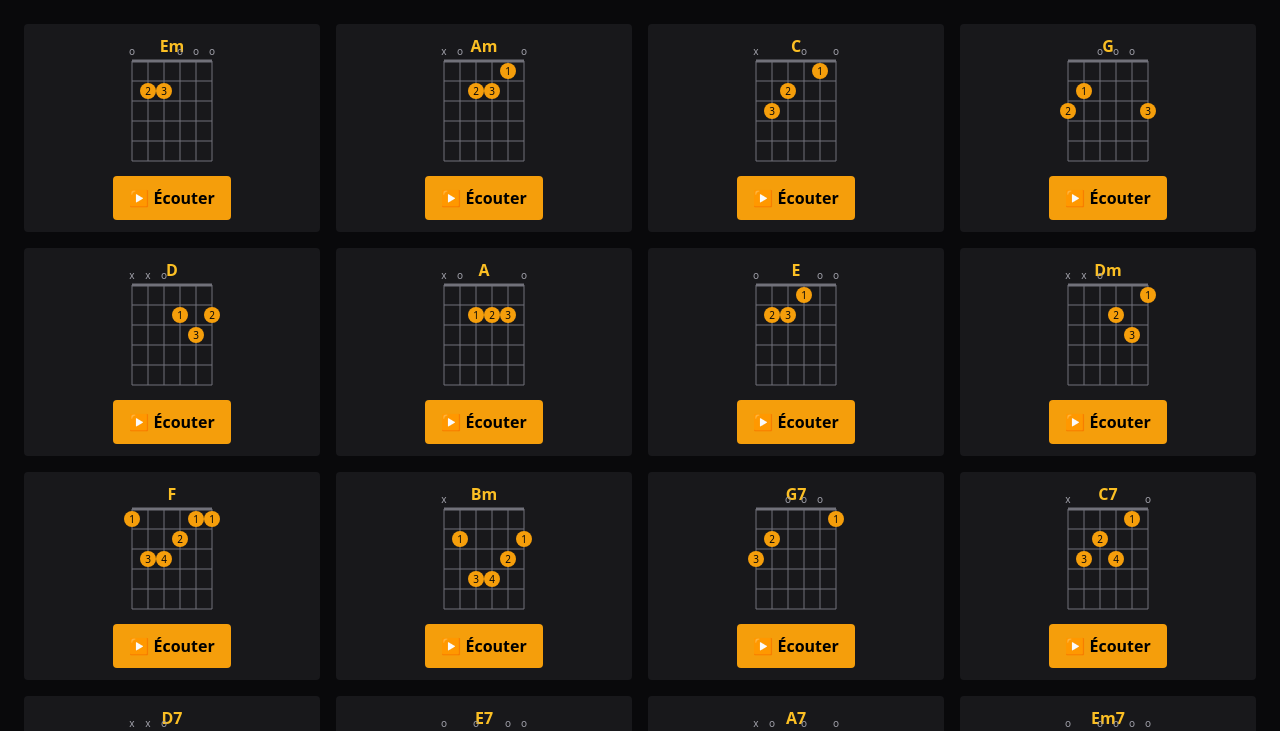
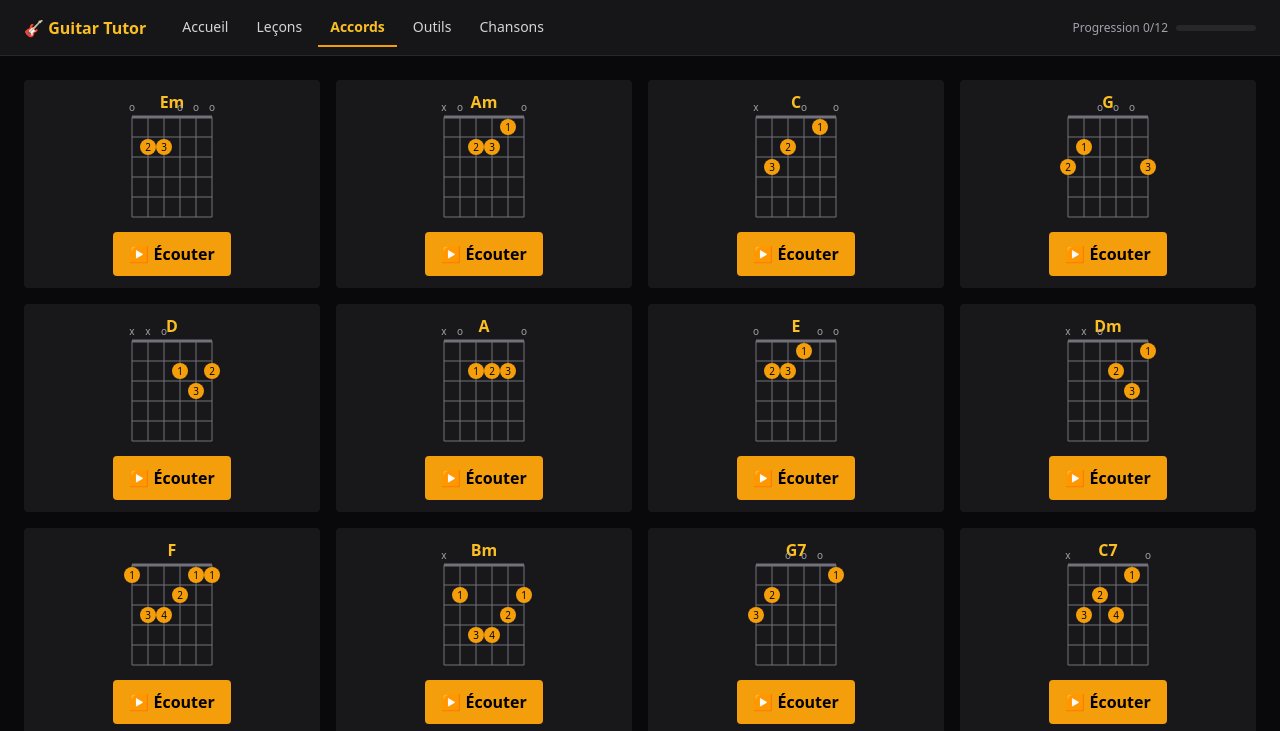
Before and after one commit to julien-dev-29/guitar-tutor, a React (Vite) app: page /accords in a window 1280 px wide. Shown: the top 731 px of the page. Built offline with nearby package versions, Linux system fonts and the light colour scheme.

Commit message:
feat: header desktop + liens actifs + page 404

```diff
--- a/src/App.tsx
+++ b/src/App.tsx
@@ -6,12 +6,16 @@ import LessonView from "./pages/LessonView";
 import Songs from "./pages/Songs";
 import SongView from "./pages/SongView";
 import Tools from "./pages/Tools";
+import NotFound from "./pages/NotFound";
+import Header, { navLinkClass } from "./components/Header";
 import { ProgressProvider } from "./context/ProgressContext";
-const link = "flex-1 py-3 text-center text-sm";
+const bottomLink = ({ isActive }: { isActive: boolean }) =>
+  `flex-1 py-3 min-h-[44px] flex items-center justify-center text-sm ${isActive ? "text-amber-400 font-semibold" : "text-zinc-300"}`;
 export default function App() {
   return (
     <BrowserRouter>
       <ProgressProvider>
+        <Header />
         <div className="min-h-screen pb-20 md:pb-0">
           <Routes>
             <Route path="/" element={<Home />} />
@@ -22,14 +26,14 @@ export default function App() {
             <Route path="/outils" element={<Tools />} />
             <Route path="/chansons" element={<Songs />} />
             <Route path="/chansons/:id" element={<SongView />} />
-            <Route path="*" element={<div className="p-6">Page introuvable.</div>} />
+            <Route path="*" element={<NotFound />} />
           </Routes>
-          <nav className="fixed bottom-0 inset-x-0 bg-zinc-900 border-t border-zinc-800 flex md:hidden">
-            <NavLink to="/" className={link}>Accueil</NavLink>
-            <NavLink to="/lecons" className={link}>Leçons</NavLink>
-            <NavLink to="/accords" className={link}>Accords</NavLink>
-            <NavLink to="/outils" className={link}>Outils</NavLink>
-            <NavLink to="/chansons" className={link}>Chansons</NavLink>
+          <nav className="fixed bottom-0 inset-x-0 bg-zinc-900 border-t border-zinc-800 flex md:hidden" aria-label="Navigation mobile">
+            <NavLink to="/" end className={bottomLink}>Accueil</NavLink>
+            <NavLink to="/lecons" className={bottomLink}>Leçons</NavLink>
+            <NavLink to="/accords" className={bottomLink}>Accords</NavLink>
+            <NavLink to="/outils" className={bottomLink}>Outils</NavLink>
+            <NavLink to="/chansons" className={bottomLink}>Chansons</NavLink>
           </nav>
         </div>
       </ProgressProvider>
--- /dev/null
+++ b/src/components/Header.tsx
@@ -0,0 +1,44 @@
+// src/components/Header.tsx
+import { NavLink } from "react-router-dom";
+import { useProgress } from "../context/ProgressContext";
+import lessons from "../data/lessons.json";
+
+export function navLinkClass({ isActive }: { isActive: boolean }): string {
+  return isActive
+    ? "px-3 py-2 text-sm font-semibold text-amber-400 border-b-2 border-amber-500"
+    : "px-3 py-2 text-sm text-zinc-300 hover:text-white border-b-2 border-transparent";
+}
+
+const LINKS = [
+  { to: "/", label: "Accueil" },
+  { to: "/lecons", label: "Leçons" },
+  { to: "/accords", label: "Accords" },
+  { to: "/outils", label: "Outils" },
+  { to: "/chansons", label: "Chansons" },
+];
+
+export default function Header() {
+  const { progress } = useProgress();
+  const done = progress.lessonsDone.length;
+  const total = lessons.length;
+  return (
+    <header className="hidden md:flex sticky top-0 z-40 h-14 items-center gap-2 bg-zinc-900/95 backdrop-blur border-b border-zinc-800 px-6">
+      <NavLink to="/" className="font-bold text-amber-400 hover:text-amber-300 mr-4">
+        🎸 Guitar Tutor
+      </NavLink>
+      <nav className="flex items-center gap-1" aria-label="Navigation principale">
+        {LINKS.map((l) => (
+          <NavLink key={l.to} to={l.to} end={l.to === "/"} className={navLinkClass}>
+            {l.label}
+          </NavLink>
+        ))}
+      </nav>
+      <div className="ml-auto flex items-center gap-2 text-xs text-zinc-400">
+        <span>Progression {done}/{total}</span>
+        <div className="h-1.5 w-20 bg-zinc-800 rounded" role="progressbar" aria-valuenow={total ? Math.round((done / total) * 100) : 0} aria-valuemin={0} aria-valuemax={100}>
+          <div className="h-1.5 bg-amber-500 rounded" style={{ width: `${total ? Math.round((done / total) * 100) : 0}%` }} />
+        </div>
+      </div>
+    </header>
+  );
+}
--- /dev/null
+++ b/src/pages/NotFound.tsx
@@ -0,0 +1,26 @@
+import { Link } from "react-router-dom";
+
+export default function NotFound() {
+  return (
+    <main className="p-6">
+      <h1 className="text-2xl font-bold text-amber-400">Page introuvable</h1>
+      <p className="mt-2 text-zinc-300">
+        Cette page n'existe pas ou a été déplacée.
+      </p>
+      <div className="mt-4 flex flex-wrap gap-3">
+        <Link
+          to="/"
+          className="inline-flex min-h-[44px] items-center px-4 py-2 rounded bg-amber-500 text-black font-semibold"
+        >
+          Accueil
+        </Link>
+        <Link
+          to="/lecons"
+          className="inline-flex min-h-[44px] items-center px-4 py-2 rounded border border-zinc-700 text-zinc-200"
+        >
+          Voir les leçons
+        </Link>
+      </div>
+    </main>
+  );
+}
```
Also changed, not shown: 1 other file (tests, documents, lock files or other folders).
